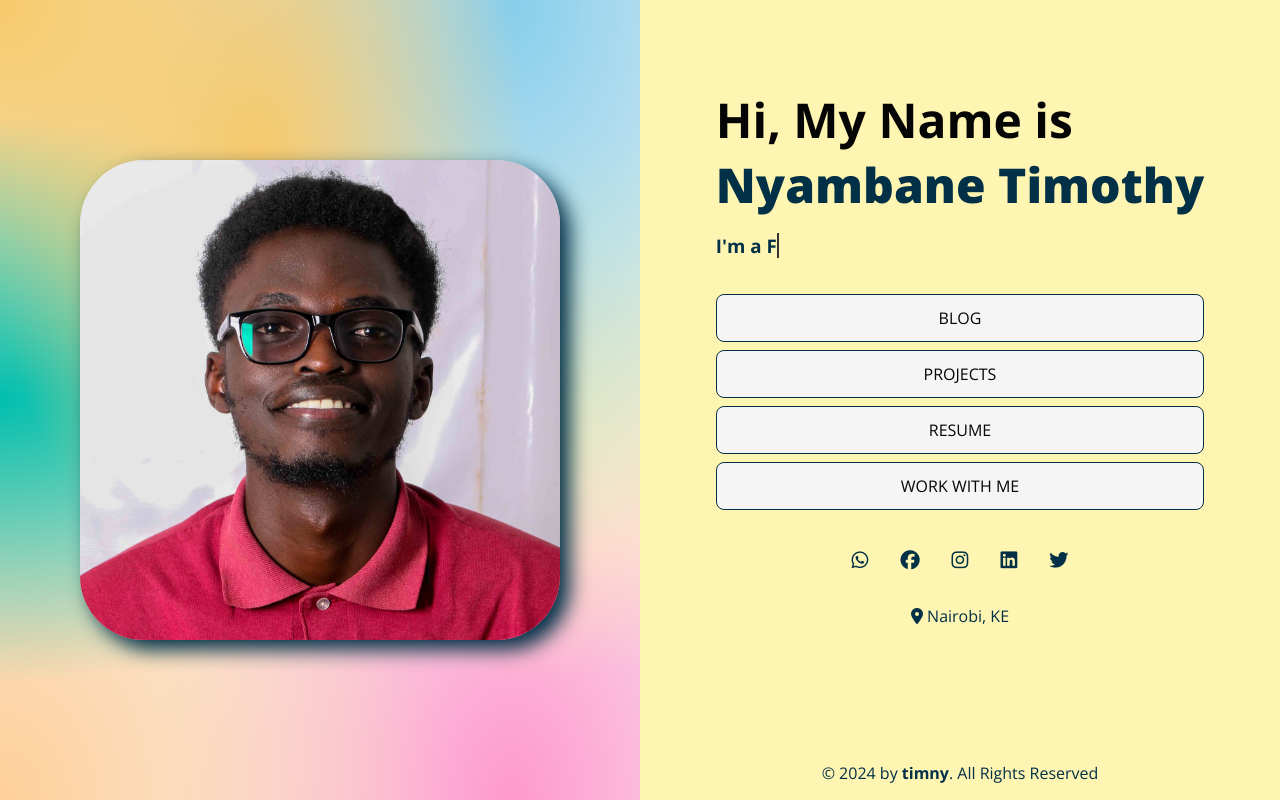
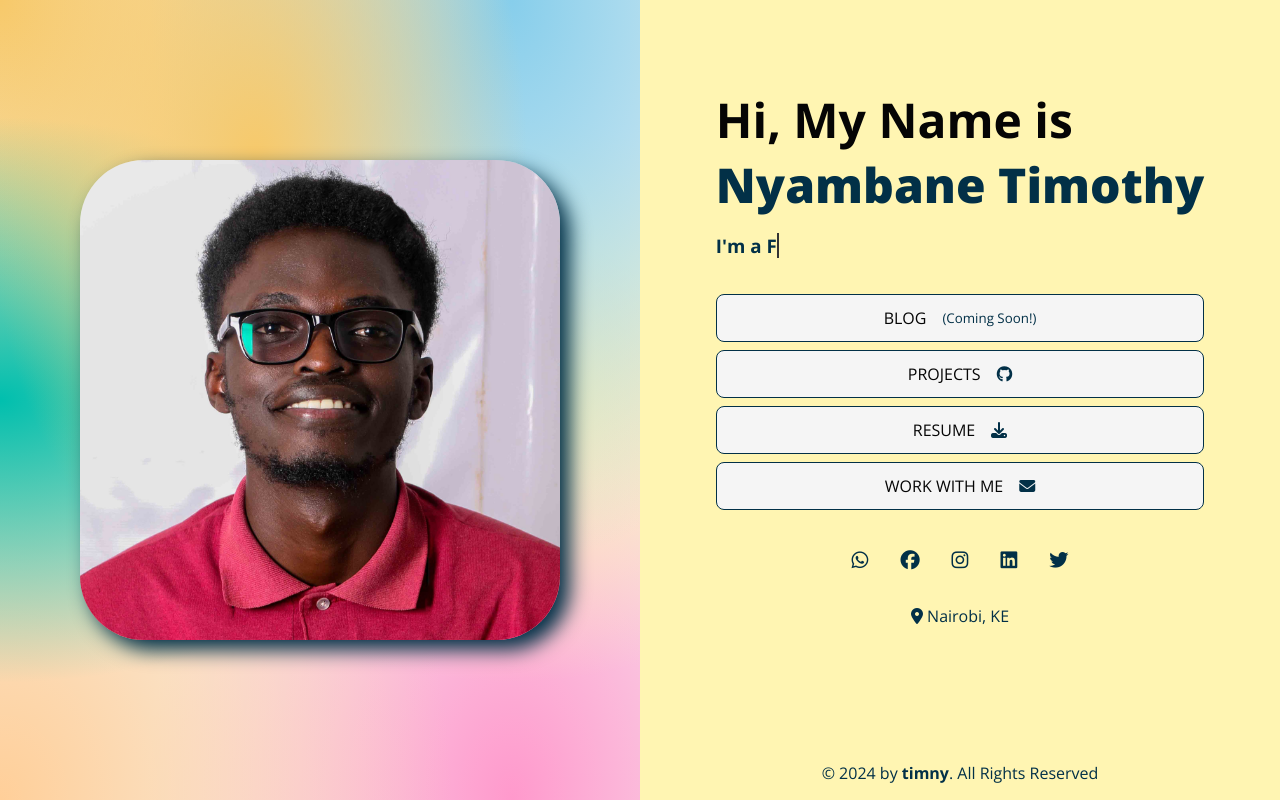
Before and after one commit to timnyambane/portfolio, a plain HTML site: page index.html in a window 1280 px wide. Drawn offline with nearby package versions, Linux system fonts and the light colour scheme.

Commit message:
added icons and downloadable file

```diff
--- a/index.html
+++ b/index.html
@@ -28,10 +28,22 @@
             I'm a <span id="typed-text"></span><span id="cursor">&nbsp;</span>
           </h3>
 
-          <a href="#" class="btn" type="button">Blog</a>
-          <a href="#" class="btn" type="button">Projects</a>
-          <a href="#" class="btn" type="button">Resume</a>
-          <a href="#" class="btn" type="button">Work with me</a>
+          <a href="#" class="btn" type="button"
+            >Blog <small>(Coming Soon!)</small></a
+          >
+          <a href="https://github.com/timnyambane" class="btn" type="button"
+            >Projects <i class="fa-brands fa-github"></i
+          ></a>
+          <a
+            href="./resume.pdf"
+            download="Timothy Nyambane - Resume.pdf"
+            class="btn"
+            type="button"
+            >Resume <i class="fa-solid fa-download fa-bounce"></i
+          ></a>
+          <a href="mailto:onyanchanyambane@gmail.com" class="btn" type="button"
+            >Work with me <i class="fa-solid fa-envelope"></i
+          ></a>
 
           <div class="socials">
             <a
--- a/src/sass/main.scss
+++ b/src/sass/main.scss
@@ -142,9 +142,11 @@ main {
 
 .btn {
   background-color: $white;
-  display: block;
+  display: flex;
+  gap: 1rem;
   width: 100%;
-  text-align: center;
+  justify-content: center;
+  align-items: center;
   margin: 0.25rem 4rem;
   padding: 0.75rem 4rem;
   border-radius: 0.5rem;
@@ -154,9 +156,18 @@ main {
   color: $black;
   text-transform: uppercase;
 
+  small {
+    text-transform: none;
+  }
+
   &:hover {
     color: $accent-color;
     background-color: $secondary-color;
+
+    i,
+    small {
+      color: $accent-color;
+    }
   }
 
   @media (max-width: $tablet) {
```
Also changed, not shown: style.css, 2 other files.
